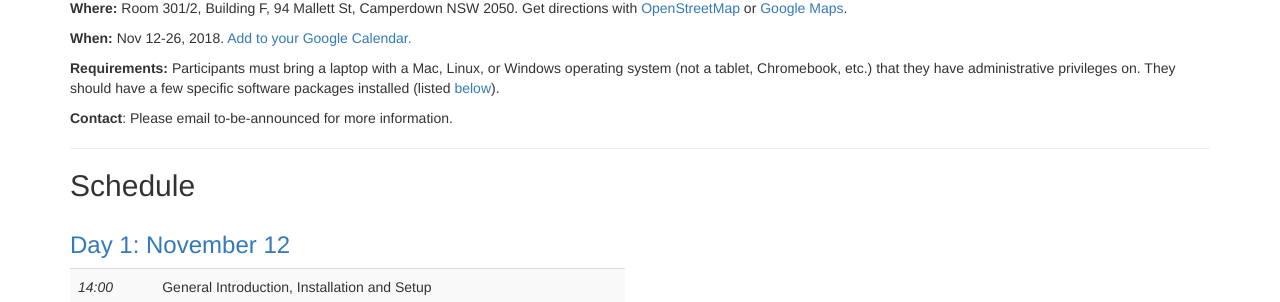
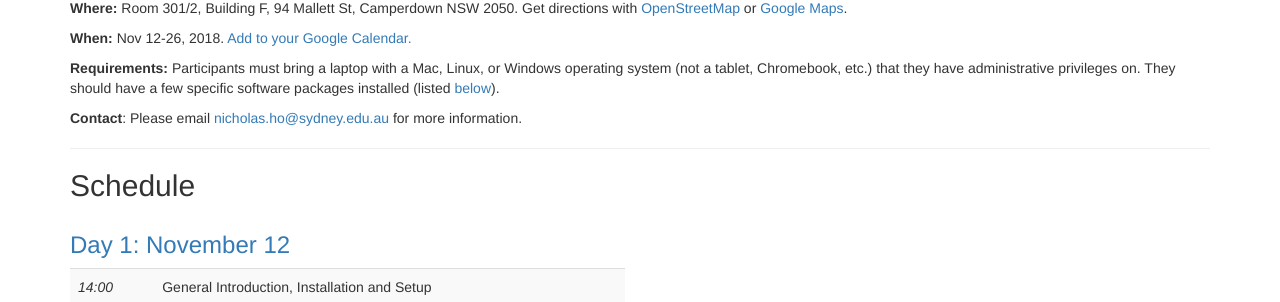
Before and after one commit to n-ho/bmc_r_workshop_2018, a Jekyll site: the page built from index.html, in a window 1280 px wide. Shown: the part 769-1071 px from the top of the page. Built offline with Jekyll 4.4.1, drawn with Linux system fonts in a browser that asks for light colours; part of the change alters nothing that is shown.

Commit message:
contact email

```diff
--- a/index.html
+++ b/index.html
@@ -13,7 +13,7 @@ startdate: 2018-11-12 # machine-readable start date for the workshop in YYYY-MM-
 enddate: 2018-11-26 # machine-readable end date for the workshop in YYYY-MM-DD format like 2015-01-02
 instructor: ["Nicholas Ho"] # boxed, comma-separated list of instructors' names as strings, like ["Kay McNulty", "Betty Jennings", "Betty Snyder"]
 helper: ["Richard Morris, Darya Vanichkina"] # boxed, comma-separated list of helpers' names, like ["Marlyn Wescoff", "Fran Bilas", "Ruth Lichterman"]
-#contact: ["nicholas.ho@sydney.edu.au"] # boxed, comma-separated list of contact email addresses for the host, lead instructor, or whoever else is handling questions, like ["marlyn.wescoff@example.org", "fran.bilas@example.org", "ruth.lichterman@example.org"]
+contact: ["nicholas.ho@sydney.edu.au"] # boxed, comma-separated list of contact email addresses for the host, lead instructor, or whoever else is handling questions, like ["marlyn.wescoff@example.org", "fran.bilas@example.org", "ruth.lichterman@example.org"]
 collaborative_notes:  https://unisyd-my.sharepoint.com/:w:/g/personal/nicholas_ho_sydney_edu_au/EWrpk_c7aZVPv8j4FkIboeABXXJE2xhjjPkwAYcM0CiXXQ?e=XRols6           # optional: URL for the workshop collaborative notes, e.g. an Etherpad or Google Docs document
 eventbrite: 50385247632 # optional: alphanumeric key for Eventbrite registration, e.g., "1234567890AB" (if Eventbrite is being used)
 ---
```
